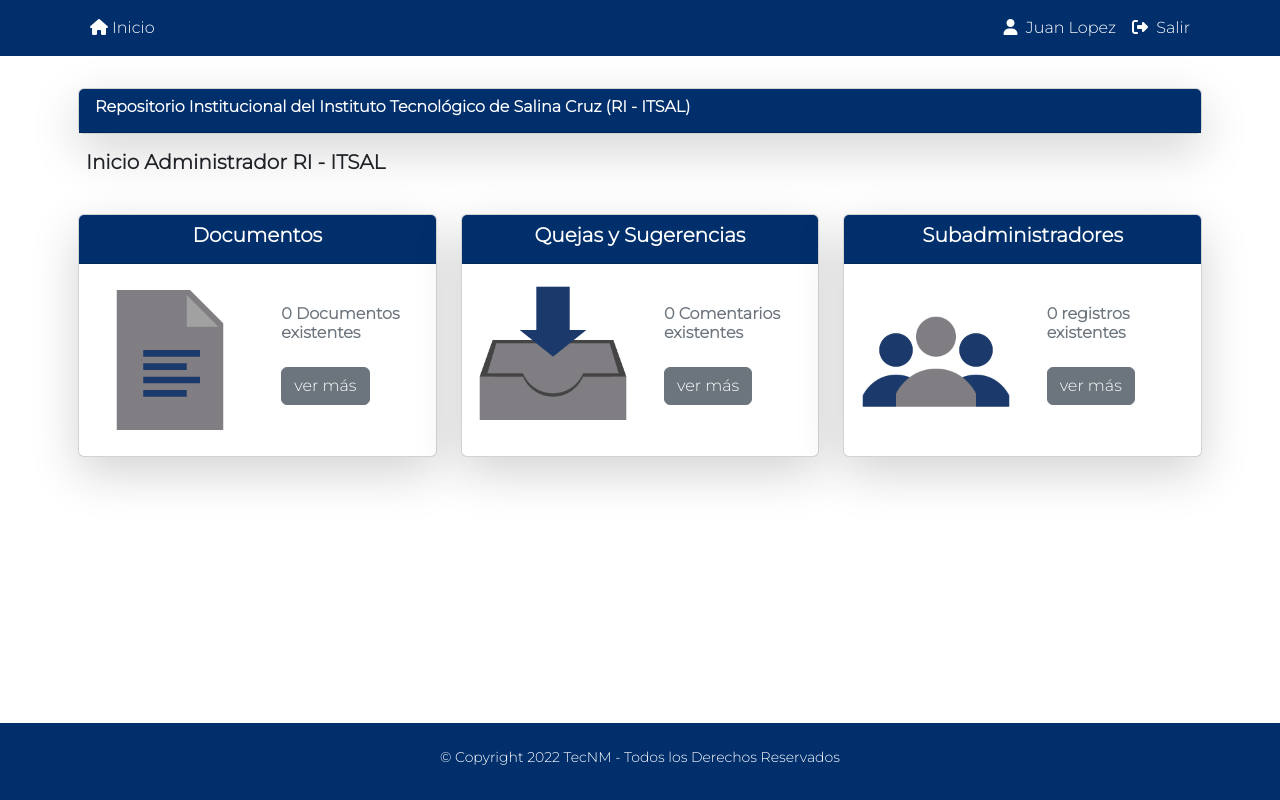
After one commit to RepositorioRI/Repositorio-ITSAL, a Django app: page /inicioAdminSubadmin/ in a window 1280 px wide. The commit adds this page. Run offline with Django 4.2, Linux system fonts and the light colour scheme; some libraries are stand-ins or nearby versions.

Commit message:
SE AGREGO EL INICIO DE ADMINISTRADORES Y EL RESET

```diff
--- a/repositorio/static/styles/main.css
+++ b/repositorio/static/styles/main.css
@@ -1,6 +1,5 @@
 /* //TODO: imports  */
 @import url('https://fonts.googleapis.com/css2?family=Montserrat:wght@300&display=swap');
-
 
 /*//TODO: Media queries  */
 @media (max-width: 480px) {   /*cuando el tamaño sea de dispositivo movil */
@@ -22,11 +21,6 @@
     }
     #sitiosDeInteres{
       display: none;
-    }
-    #footer-login{
-      position: absolute;
-      bottom: 0;
-      width: 100%;
     }
 
   }
@@ -318,6 +312,11 @@
    .navbar-bg-login {
     background: #002F6c!important;
   }
-  .navbar-login-text {
-    font-family: 'Montserrat', sans-serif;
+
+
+
+  /*//TODO: General styles  */
+
+  .bg-header-title {
+    background: #002F6c!important;
   }
--- /dev/null
+++ b/repositorio/static/styles/reset.css
@@ -0,0 +1,153 @@
+@charset "UTF-8";
+@import url('https://fonts.googleapis.com/css2?family=Montserrat:wght@300&display=swap');
+
+/* Aquí definimos las Custom properties */
+:root {
+  --negro: #393939;
+  /* Tipografía */
+
+  --tipo-secundaria: sans-serif;
+
+}
+
+/* Las adaptamos al modo oscuro */
+@media (prefers-color-scheme: dark) {
+  :root {
+    --negro: #ececec;
+  }
+}
+/* Opcional */
+/* Configuramos si un usuario ha activado el modo alto contraste. (WD) */
+/* Opcional */
+/* Desactivamos los animations en el caso de que el usuario haya configurado el modo sin animation */
+@media (prefers-reduced-motion: reduce) {
+  * {
+    -webkit-animation: none !important;
+            animation: none !important;
+    -webkit-transition: none !important;
+    transition: none !important;
+  }
+}
+/* Reseteamos los margin y paddings de todas las etiquetas */
+* {
+  font-family:'Montserrat';
+  margin: 0;
+  padding: 0;
+  border: 0;
+  -webkit-box-sizing: border-box;
+          box-sizing: border-box;
+  vertical-align: baseline;
+}
+
+/* Evitamos problemas con las imagenes */
+img, picture, video, iframe, figure {
+  max-width: 100%;
+  width: 100%;
+  display: block;
+  /* opcional */
+  -o-object-fit: cover;
+     object-fit: cover;
+  /* opcional */
+  -o-object-position: center center;
+     object-position: center center;
+}
+
+/* Reseteamos los enlaces para funcionar como cajas... */
+a {
+  display: block;
+  text-decoration: none;
+  color: inherit;
+  font-size: inherit;
+}
+
+/* ... excepto los que se encuentran en párrafos */
+p a {
+  display: inline;
+}
+
+/* Quitamos los puntos de los <li> */
+li {
+  list-style-type: none;
+}
+
+/* Configuramos anclas suaves */
+html {
+  scroll-behavior: smooth;
+}
+
+/* Desactivamos estilos por defecto de las principales etiquetas de texto */
+h1, h2, h3, h4, h5, h6, p, span, a, strong, blockquote, i, b, u, em {
+  font-size: 1em;
+  font-weight: inherit;
+  font-style: inherit;
+  text-decoration: none;
+  color: inherit;
+}
+
+/* Evitamos problemas con los pseudoelementos de quotes */
+blockquote:before, blockquote:after, q:before, q:after {
+  content: "";
+  content: none;
+}
+
+/* Configuramos el texto que seleccionamos */
+::-moz-selection {
+  background-color: var(--negro);
+  color: var(--blanco);
+}
+::selection {
+  background-color: var(--negro);
+  color: var(--blanco);
+}
+
+/* Nivelamos problemas de tipografías y colocación de formularios */
+form, input, textarea, select, button, label {
+  font-family: inherit;
+  font-size: inherit;
+  -webkit-hyphens: auto;
+      -ms-hyphens: auto;
+          hyphens: auto;
+  background-color: transparent;
+  color: inherit;
+  display: block;
+  /* opcional */
+  -webkit-appearance: none;
+     -moz-appearance: none;
+          appearance: none;
+}
+
+/* Reseteamos las tablas */
+table, tr, td {
+  border-collapse: collapse;
+  border-spacing: 0;
+}
+
+/* Evitamos problemas con los SVG */
+svg {
+  width: 100%;
+  display: block;
+  fill: currentColor;
+}
+
+/* Configuramos la tipografía para toda la web */
+body {
+  margin: 0;
+  display: flex;
+  flex-direction: column;
+  min-height: 100vh;
+  font-size: 100%;
+  font-family:'Montserrat';
+  color: var(--negro);
+  /* opcional */
+  line-height: 1.4em;
+  /* opcional */
+  -webkit-hyphens: auto;
+      -ms-hyphens: auto;
+          hyphens: auto;
+  /* opcional */
+  font-smooth: always;
+  /* opcional */
+  -webkit-font-smoothing: antialiased;
+  /* opcional */
+  -moz-osx-font-smoothing: grayscale;
+}
--- a/repositorio/templates/base.html
+++ b/repositorio/templates/base.html
@@ -10,6 +10,7 @@
   <link rel="shortcut icon" href="https://www.salinacruz.tecnm.mx/wp-content/uploads/2020/04/favicon.png"
     type="image/x-icon">
   <!--cargame estilos css-->
+  <link rel="stylesheet" href="{% static 'styles\reset.css' %}">
   <link rel="stylesheet" href="{% static 'styles\main.css' %}">
   <link href="https://cdn.jsdelivr.net/npm/bootstrap@5.2.3/dist/css/bootstrap.min.css" rel="stylesheet"
     integrity="sha384-rbsA2VBKQhggwzxH7pPCaAqO46MgnOM80zW1RWuH61DGLwZJEdK2Kadq2F9CUG65" crossorigin="anonymous">
@@ -17,5 +18,9 @@
   <link rel="preconnect" href="https://fonts.googleapis.com">
   <link rel="preconnect" href="https://fonts.gstatic.com" crossorigin>
   <link href="https://fonts.googleapis.com/css2?family=Montserrat:wght@300&display=swap" rel="stylesheet">
+  <script src="https://cdn.jsdelivr.net/npm/bootstrap@5.2.3/dist/js/bootstrap.bundle.min.js"
+  integrity="sha384-kenU1KFdBIe4zVF0s0G1M5b4hcpxyD9F7jL+jjXkk+Q2h455rYXK/7HAuoJl+0I4"
+  crossorigin="anonymous"></script>
 
+  <script src="https://kit.fontawesome.com/14bba13e3c.js" crossorigin="anonymous"></script>
 </head>
--- /dev/null
+++ b/repositorio/templates/components/footerRI.html
@@ -0,0 +1,3 @@
+<footer class="bg-footer-riitsal d-flex justify-content-center p-3 mt-auto" >
+    <p class="text-footer-riitsal text-center text-white mt-2">© Copyright 2022 TecNM - Todos los Derechos Reservados</p>
+</footer>
--- /dev/null
+++ b/repositorio/templates/components/navbarRI.html
@@ -0,0 +1,57 @@
+<nav class="navbar navbar-expand-lg bg-navbar-riitsal">
+    <div class="container">
+      <div class=" d-xl-none d-md-none .d-lg-block">
+        <a class="navbar-brand text-white text-navbar-riitsal " href="#"><strong>RI-ITSAL</strong></a>
+      </div>
+      <button class="navbar-toggler" type="button" data-bs-toggle="collapse" data-bs-target="#navbarSupportedContent"
+        aria-controls="navbarSupportedContent" aria-expanded="false" aria-label="Toggle navigation">
+        <span class="navbar-toggler-icon"></span>
+      </button>
+      <div class="collapse navbar-collapse" id="navbarSupportedContent">
+        <ul class="navbar-nav me-auto mb-2 mb-lg-0">
+          <li class="nav-item">
+            <a class="nav-link active text-white text-navbar-riitsal hover-navbar-riitsal" aria-current="page"
+              href="#"><i class="fa fa-home" aria-hidden="true"></i>&nbsp;Inicio</a>
+          </li>
+          <li class="nav-item dropdown d-none">
+            <a class="nav-link dropdown-toggle text-white text-navbar-riitsal hover-navbar-riitsal" href="#"
+              role="button" data-bs-toggle="dropdown" aria-expanded="false">
+              Categorías
+            </a>
+            <ul class="dropdown-menu dropdown-ul-riitsal ">
+              <li><a class="dropdown-item text-navbar-riitsal hover-navbar-riitsal text-white" href="#">Categoria 1</a>
+              </li>
+              <li>
+                <hr class="dropdown-divider dropdown-hr-riitsal">
+              </li>
+              <li><a class="dropdown-item text-navbar-riitsal hover-navbar-riitsal text-white" href="#">Categoria 2</a>
+              </li>
+              <li>
+                <hr class="dropdown-divider dropdown-hr-riitsal">
+              </li>
+              <li><a class="dropdown-item text-navbar-riitsal hover-navbar-riitsal text-white" href="#">Categoria 3</a>
+              </li>
+            </ul>
+          </li>
+          <li class="nav-item justify-content-end d-none">
+            <a class="nav-link text-white text-navbar-riitsal hover-navbar-riitsal" href="#">Contacto</a>
+          </li>
+        </ul>
+        <form class="d-flex me-4 d-none" role="search">
+          <input class="form-control me-2" type="search" placeholder="Buscar" aria-label="Search">
+          <button class="btn btn-secondary" type="submit">Buscar</button>
+        </form>
+        <ul class="navbar-nav me mb-2 mb-lg-0 " id="ul-navbar-riitsal">
+            <li class="nav-item">
+                <a class="nav-link text-white text-navbar-riitsal hover-navbar-riitsal " href="#"><i class="fa fa-user" aria-hidden="true"></i>&nbsp;&nbsp;Juan Lopez</a>
+              </li>
+          <li class="nav-item d-none">
+            <a class="nav-link text-white text-navbar-riitsal hover-navbar-riitsal " href="#">Registro</a>
+          </li>
+          <li class="nav-item">
+            <a class="nav-link text-white text-navbar-riitsal hover-navbar-riitsal " href="#"><i class="fa fa-sign-out" aria-hidden="true"></i>&nbsp;&nbsp;Salir</a>
+          </li>
+        </ul>
+      </div>
+    </div>
+  </nav>
--- /dev/null
+++ b/repositorio/templates/components/titleRI.html
@@ -0,0 +1,5 @@
+<div class="card mt-4 mb-2 bg-white rounded shadow-lg">
+    <div class="card-header bg-title-riitsal text-white">
+        <h1 class="text-mision-riitsal"><strong>Repositorio Institucional del Instituto Tecnológico de Salina Cruz (RI - ITSAL)</strong></h1>
+    </div>
+  </div>
--- /dev/null
+++ b/repositorio/templates/inicioAdminSubadmin.html
@@ -0,0 +1,80 @@
+{% load static %}
+{% include 'base.html' %}
+
+<body>
+    {% include 'components/navbarRI.html' %}
+<div class="container p-2 ">
+    {% include 'components/titleRI.html' %}
+    <div class="w-100  card-header  p-2"><h2 class="fs-5"><b>Inicio Administrador RI - ITSAL</b></h2></div>
+    <div class="row mt-4 d-flex justify-content-center">
+        <div class="col-sm-4  mb-4 ">
+            <div class="card shadow-lg ">
+                <div class="card-header text-center bg-header-title  text-white">
+                    <h2 class="fs-5"><b>Documentos</b></h2>
+                </div>
+                <div class="card-body">
+                    <div class="row">
+                        <div class="col-sm-6">
+                            <img style="height: 10em; width: 10em;" src="{% static 'images\icon\documents2.png' %}" alt="">
+                        </div>
+                        <div class="col-sm-6 p-4">
+                            <div class="">
+                                <h2 class="fs-6 text-muted"><b>0 Documentos existentes</b></h2>
+                            </div>
+                            <div class="mt-4">
+                                <button class="btn btn-secondary">ver más</button>
+                            </div>
+                        </div>
+                    </div>
+                </div>
+            </div>
+        </div>
+        <div class="col-sm-4 mb-4 ">
+            <div class="card shadow-lg">
+                <div class="card-header text-center bg-header-title  text-white">
+                    <h2 class="fs-5"><b>Quejas y Sugerencias</b></h2>
+                </div>
+                <div class="card-body">
+                    <div class="row">
+                        <div class="col-sm-6">
+                            <img style="height: 10em; width: 10em;" src="{% static 'images\icon\inbox.png' %}" alt="">
+                        </div>
+                        <div class="col-sm-6 p-4">
+                            <div class="">
+                                <h2 class="fs-6 text-muted"><b>0 Comentarios existentes</b></h2>
+                            </div>
+                            <div class="mt-4">
+                                <button class="btn btn-secondary">ver más</button>
+                            </div>
+                        </div>
+                    </div>
+                </div>
+            </div>
+        </div>
+
+        <div class="col-sm-4 mb-4 ">
+            <div class="card shadow-lg">
+                <div class="card-header text-center bg-header-title  text-white">
+                    <h2 class="fs-5"><b>Subadministradores</b></h2>
+                </div>
+                <div class="card-body">
+                    <div class="row">
+                        <div class="col-sm-6">
+                            <img style="height: 10em; width: 10em;" src="{% static 'images\icon\people.png' %}" alt="">
+                        </div>
+                        <div class="col-sm-6 p-4">
+                            <div class="">
+                                <h3 class="fs-6 text-muted"><b>0 registros existentes</b></h3>
+                            </div>
+                            <div class="mt-4">
+                                <button class="btn btn-secondary">ver más</button>
+                            </div>
+                        </div>
+                    </div>
+                </div>
+            </div>
+        </div>
+      </div>
+</div>
+{% include 'components/footerRI.html' %}
+</body>
--- a/repositorio/urls.py
+++ b/repositorio/urls.py
@@ -4,4 +4,5 @@
 urlpatterns = [
        path('', views.index),
        path('login/', views.login),
+       path('inicioAdminSubadmin/', views.inicioAdminSubadmin),
 ]
--- a/repositorio/views.py
+++ b/repositorio/views.py
@@ -10,3 +10,6 @@
 
 def login(request):
     return render(request,'login.html')
+
+def inicioAdminSubadmin(request):
+    return render(request,'inicioAdminSubadmin.html')
```
Also changed, not shown: repositorio/templates/login.html (+10 -16 lines), repositorio/static/images/icon/documents2.png (added), repositorio/static/images/icon/inbox.png (added), repositorio/static/images/icon/people.png (added), 1 other file.
